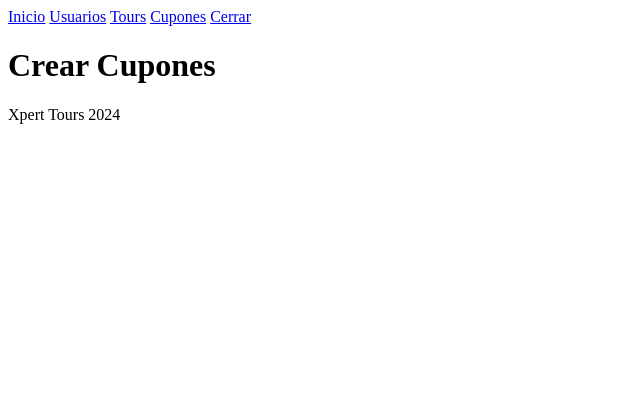
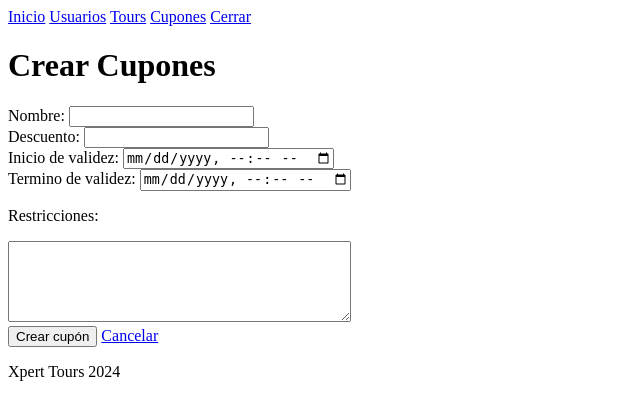
Before and after one commit to jhon-ran/xpert, a PHP site: page /xpert/secciones/cupones/crear.php in a window 1280 px wide. Shown: the top 420 px of the page, without its empty margins (0-640 px from the left). Run offline with PHP 8.4, Linux system fonts and the light colour scheme.

Commit message:
add scafold for index & crear

```diff
--- a/secciones/cupones/crear.php
+++ b/secciones/cupones/crear.php
@@ -4,6 +4,21 @@
 
 
 <h1>Crear Cupones</h1>
+<form action="" id="crearCupones" method="post">
+        Nombre:
+        <input type="text" name="nombre" id="nombre"><br>
+        Descuento:
+        <input type="number" name="descuento" id="descuento"><br>
+        Inicio de validez:
+        <input type="datetime-local" name="inicioValidez" id="inicioValidez"><br>
+        Termino de validez:
+        <input type="datetime-local" name="terminoValidez" id="terminoValidez"><br>
+        <p>Restricciones:</p>
+        <textarea name="restricciones" id="restricciones" cols="40" rows="5"></textarea><br>
+        <button type="submit">Crear cupón</button>
+        <a href="index.php">Cancelar</a>
+</form>
+
 
 <!-- Se llama el footer desde los templates-->
 <!-- ../../ sube 2 niveles para poder acceder al folder de templates desde la posición actual-->
--- a/secciones/tours/index.php
+++ b/secciones/tours/index.php
@@ -4,6 +4,7 @@
 
 
 <h1>Bienvenidos al index de tours</h1>
+<a href="crear.php">Crear tours</a>
 
 <!-- Se llama el footer desde los templates-->
 <!-- ../../ sube 2 niveles para poder acceder al folder de templates desde la posición actual-->
--- a/secciones/usuarios/crear.php
+++ b/secciones/usuarios/crear.php
@@ -4,7 +4,7 @@
 
 
 <h1>Crear usuarios</h1>
-
+<a href="index.php">Cancelar</a>
 <!-- Se llama el footer desde los templates-->
 <!-- ../../ sube 2 niveles para poder acceder al folder de templates desde la posición actual-->
 <?php include("../../templates/footer.php"); ?>
```
Also changed, not shown: secciones/cupones/index.php (+20 -0 lines).
